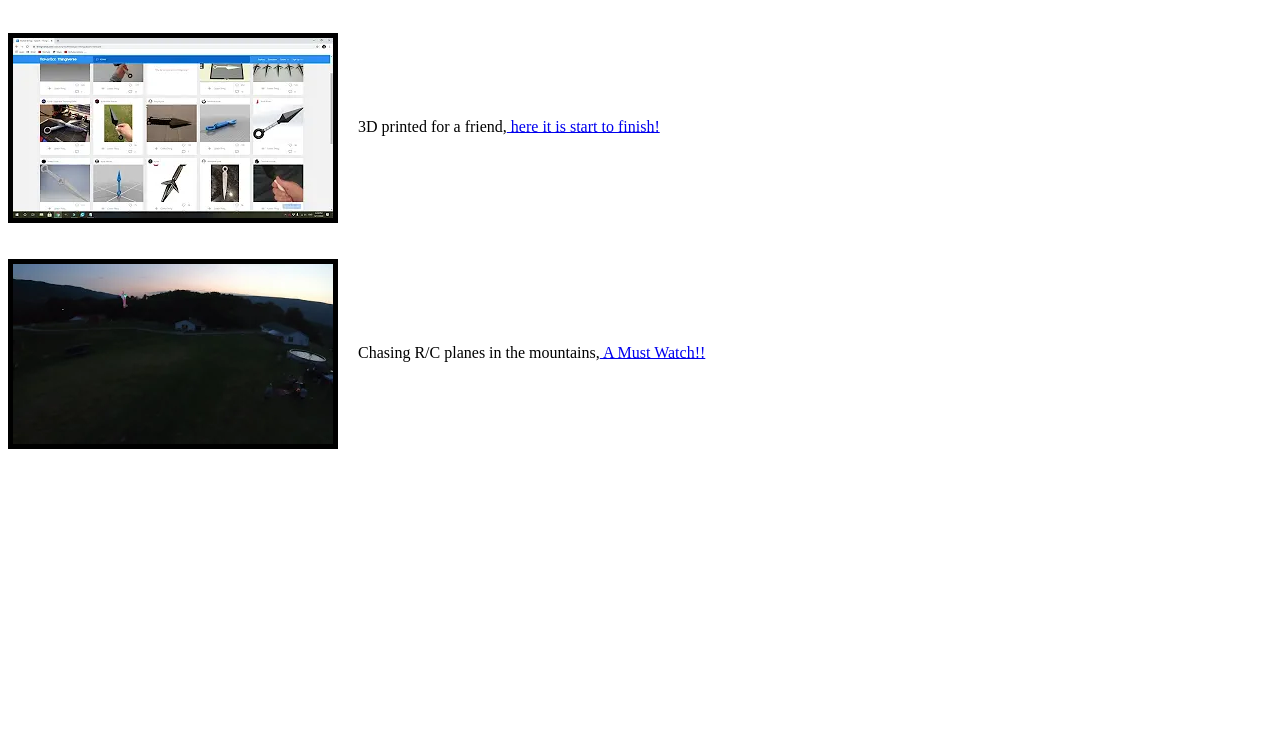
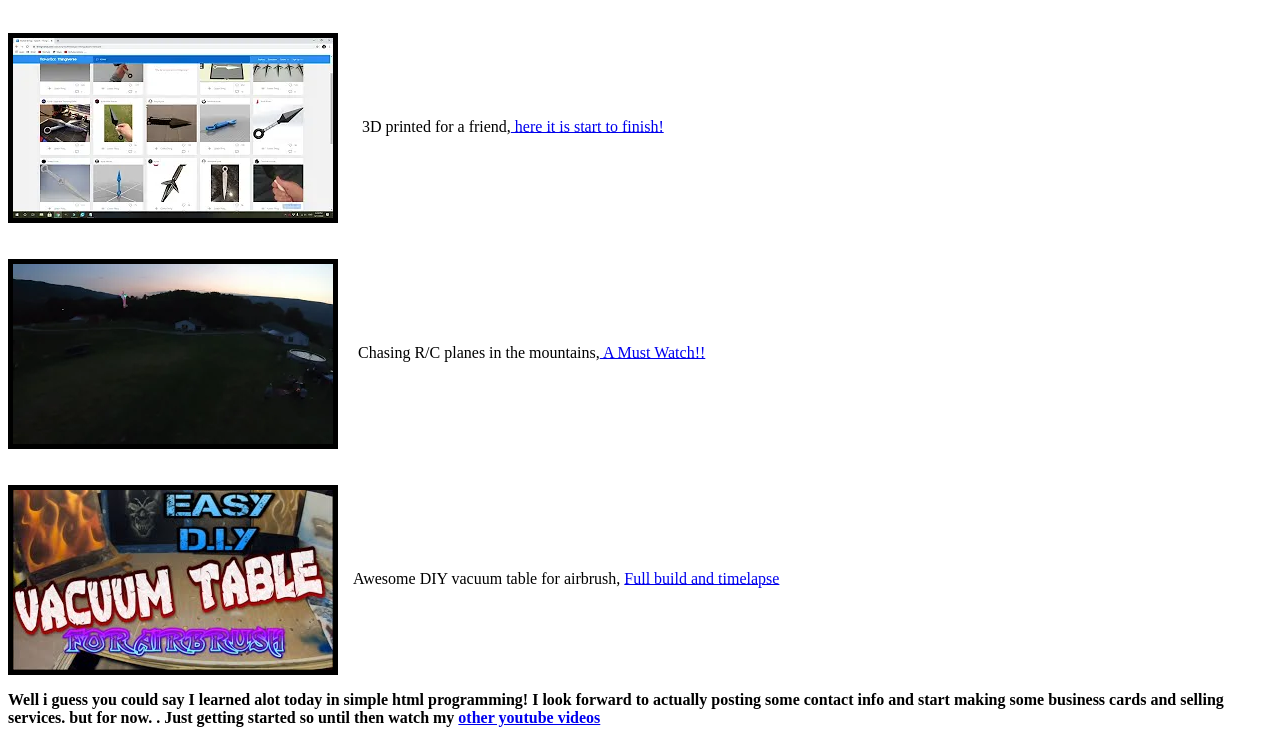
Before and after one commit to TheSnakehorse/thesnakehorse.github.io, a plain HTML site: page index.html in a window 1280 px wide. Shown: the part 1109-1852 px from the top of the page. Before the commit the page ends 1566 px from the top, so only its background shows below. Drawn offline with Linux system fonts and the light colour scheme.

Commit message:
Add files via upload

```diff
--- a/index.html
+++ b/index.html
@@ -25,12 +25,22 @@
     <br>
         <br>
              <img src="2mqdefault_6s (1).webp" border="5"
-             <h1 align="center">&nbsp; &nbsp; &nbsp;</h1>3D printed for a friend,<a href="https://youtu.be/2wnLcjVygEg" target="_blank"> here it is start to finish!</a>
+             <h1 align="center">&nbsp; &nbsp; &nbsp;</h1> 3D printed for a friend,<a href="https://youtu.be/2wnLcjVygEg" target="_blank"> here it is start to finish!</a>
          <br>
      <br>
          <br>
             <img src="3mqdefault_6s (1).webp" border="5"
             <h1 align="center"> &nbsp;&nbsp;&nbsp; </h1> Chasing R/C planes in the mountains,<a href="https://youtu.be/hsnRh7Urqgk" target="_blank"> A Must Watch!!</a>
+        <br>
+    <br>
+        <br>
+        <img src="4mqdefault (1).jpg" border="5"
+        <h1 align="center">&nbsp;&nbsp;&nbsp; </h1> Awesome DIY vacuum table for airbrush, <a href="https://youtu.be/S_mVV4K2YEw" target="_blank">Full build and timelapse</a>
+ <br>
+                <p><b>Well i guess you could say I learned alot today in simple html programming! I look forward to actually posting some contact info and start making some business
+                    cards and selling services. but for now. . Just getting started so until then watch my <a href="https://www.youtube.com/channel/UCMIf14d2kO_o4LL7GbpBR2A" target="_blank">other youtube videos</a> <b>
+                </p>
+
 
 
 
```
